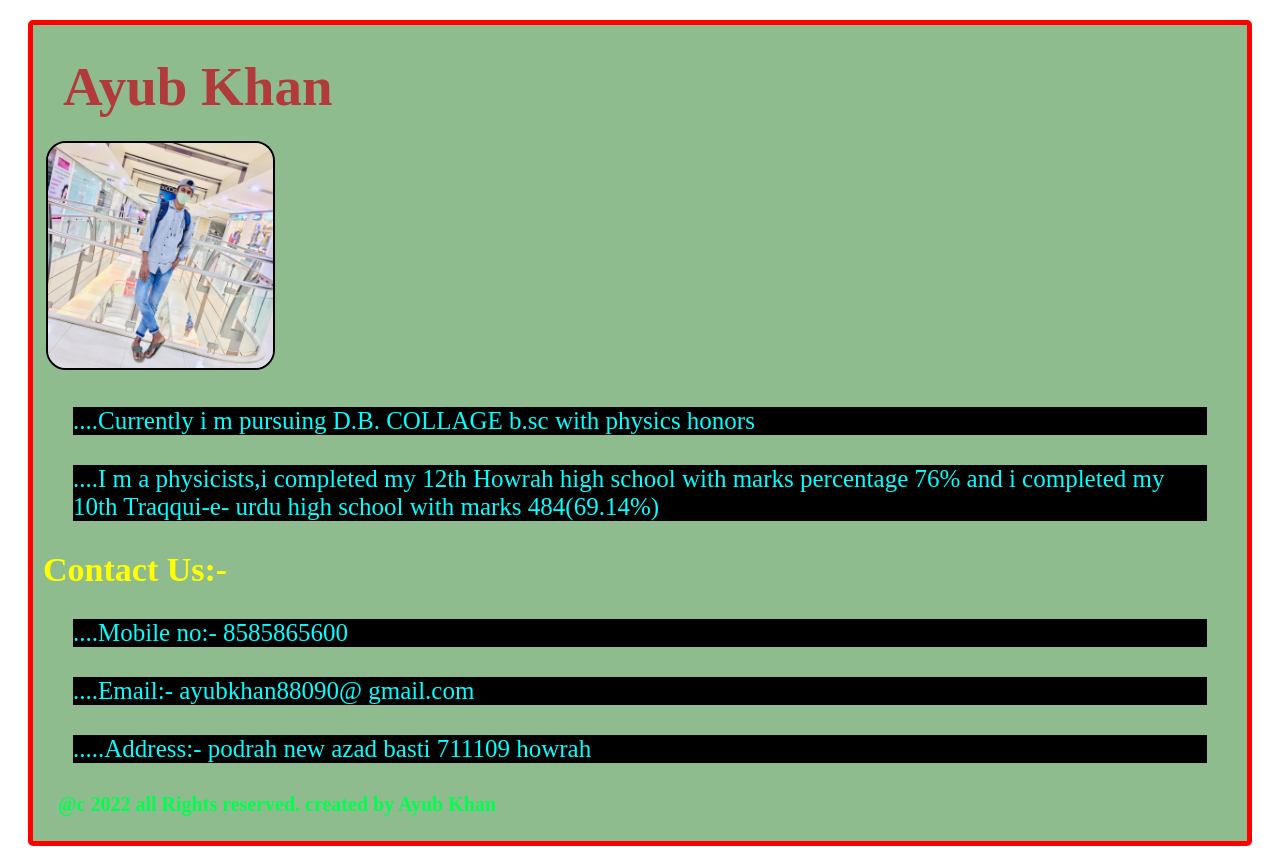
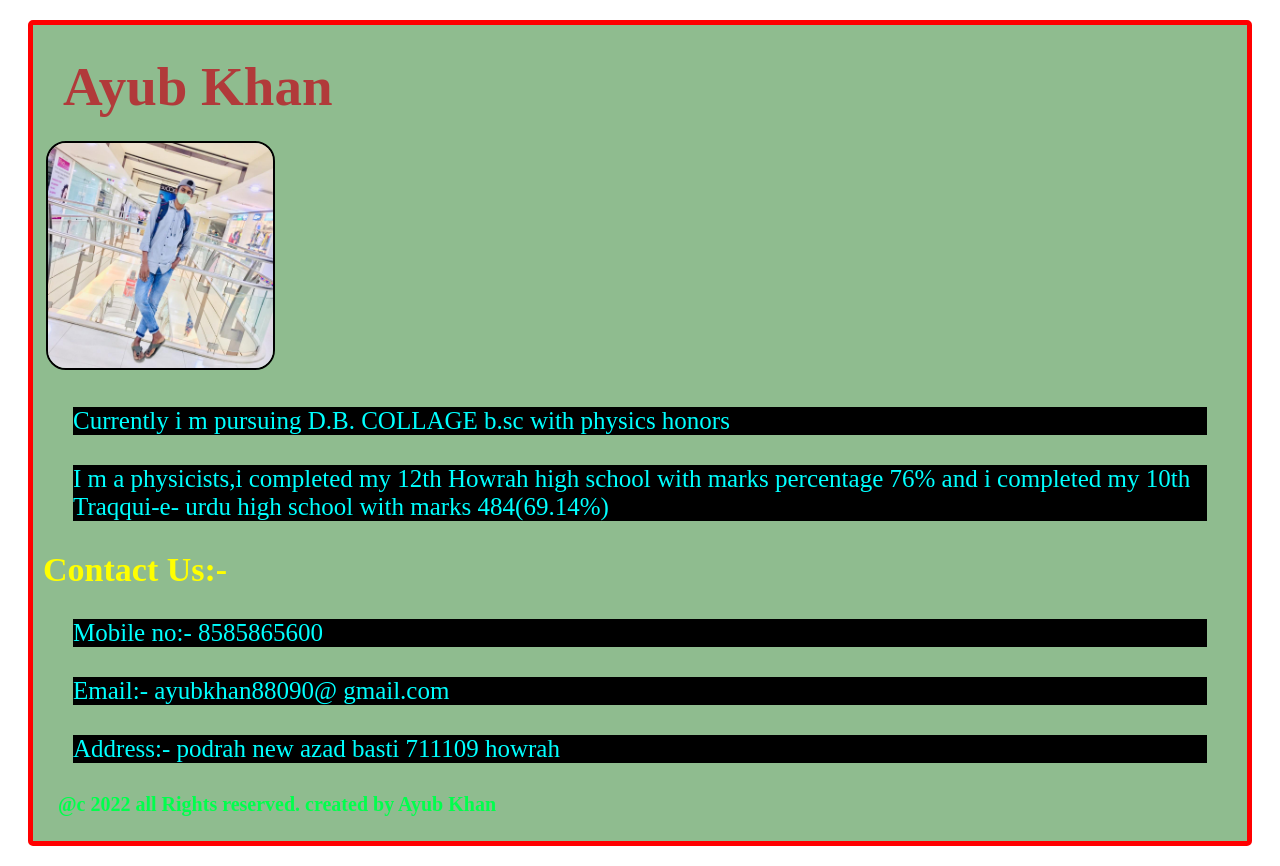
Before and after one commit to meghraj58/ayubkhan.github.io, a plain HTML site: page index.html in a window 1280 px wide. Drawn offline with Linux system fonts and the light colour scheme.

Commit message:
Update index.html

```diff
--- a/index.html
+++ b/index.html
@@ -10,14 +10,14 @@
     <section>
     <h1>Ayub Khan</h1>
     <img src="./ayub.jpg" alt="">
-    <p>....Currently i m pursuing D.B. COLLAGE b.sc with physics honors </p>
-    <p>....I m a physicists,i completed my 12th Howrah high school with marks percentage 76%
+    <p>Currently i m pursuing D.B. COLLAGE b.sc with physics honors </p>
+    <p>I m a physicists,i completed my 12th Howrah high school with marks percentage 76%
         and i completed my 10th Traqqui-e- urdu high school with marks 484(69.14%) </p>
         <h2>Contact Us:-</h2>
-        <p>....Mobile no:- 8585865600</p>
-        <p>....Email:- ayubkhan88090@
+        <p>Mobile no:- 8585865600</p>
+        <p>Email:- ayubkhan88090@
             gmail.com</p>
-        <p>.....Address:- podrah new azad basti 711109 howrah</p>
+        <p>Address:- podrah new azad basti 711109 howrah</p>
         <h3>@c 2022 all Rights reserved. created by Ayub Khan</h3>
     </section>
 </body>
```
